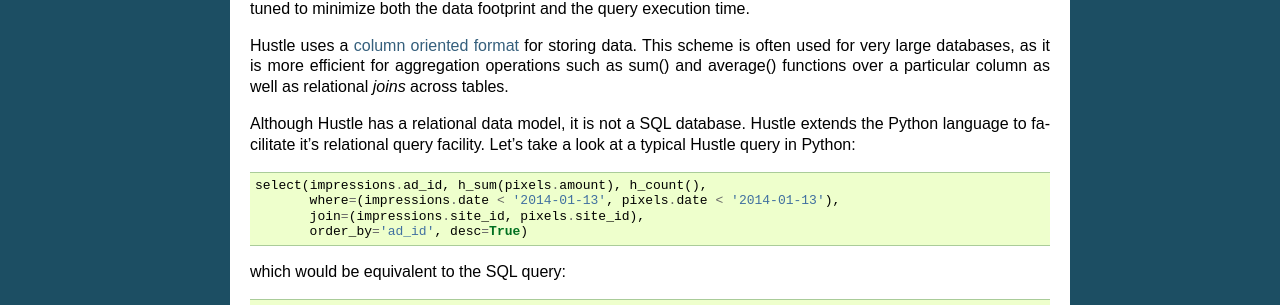
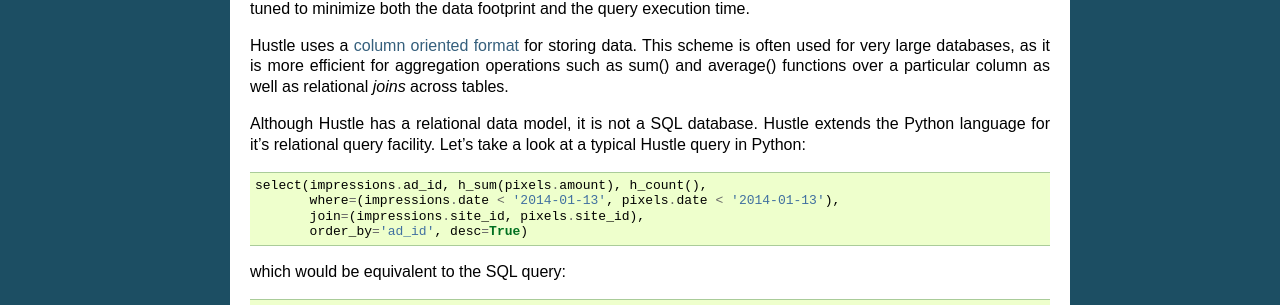
Before and after one commit to tspurway/hustle, a Sphinx documentation site: the page built from doc/index.rst, in a window 1280 px wide. Shown: the part 354-659 px from the top of the page. Built offline with Sphinx 7.4.7, drawn with Linux system fonts in a browser that asks for light colours.

Commit message:
Adding lots more docs

```diff
--- a/doc/index.rst
+++ b/doc/index.rst
@@ -21,8 +21,8 @@
 scheme is often used for very large databases, as it is more efficient for aggregation operations such as sum() and
 average() functions over a particular column as well as relational *joins* across tables.
 
-Although Hustle has a relational data model, it is not a SQL database.  Hustle extends the Python language to
-facilitate it's relational query facility.  Let's take a look at a typical Hustle query in Python::
+Although Hustle has a relational data model, it is not a SQL database.  Hustle extends the Python language for
+it's relational query facility.  Let's take a look at a typical Hustle query in Python::
 
     select(impressions.ad_id, h_sum(pixels.amount), h_count(),
            where=(impressions.date < '2014-01-13', pixels.date < '2014-01-13'),
```
